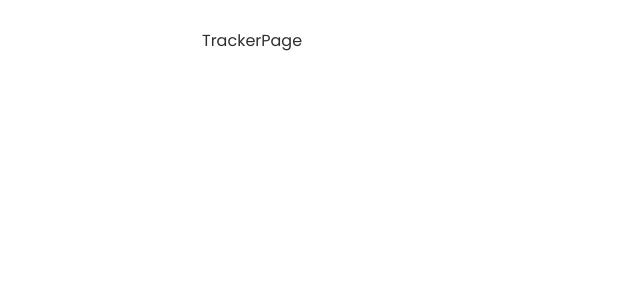
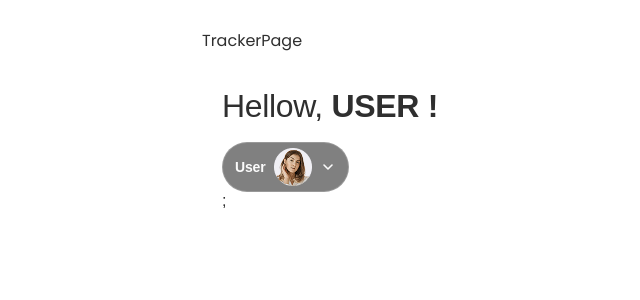
Before and after one commit to anastasiiayerashova/final-project-frontend, a React (Vite) app: page /tracker in a window 1280 px wide. Shown: the top 300 px of the page, without its empty margins (310-950 px from the left). Built offline with nearby package versions, Linux system fonts and the light colour scheme.

Commit message:
isOpen popover

```diff
--- a/src/components/UserBar/UserBar.jsx
+++ b/src/components/UserBar/UserBar.jsx
@@ -0,0 +1,29 @@
+import { useState } from 'react';
+import UserBarPopover from '../UserBarPopover/UserBarPopover';
+import s from './UserBar.module.css';
+
+const UserBar = () => {
+  const [isOpen, setIsOpen] = useState(false);
+  return (
+    <div>
+      <button className={s.btn} onClick={() => setIsOpen((prev) => !prev)}>
+        <p>User</p>
+        <img
+          src="/btn_images/avatar_btn_hello_mob-min.png"
+          alt="ellipse1"
+          width="38px"
+          height="38px"
+        />
+        <svg className="comment-prev-btn" width="16" height="16">
+          <use
+            href="/sprite.svg#chevron-down"
+            className="reviews-btn-svg"
+          ></use>
+        </svg>
+      </button>
+      {isOpen && <UserBarPopover />};
+    </div>
+  );
+};
+
+export default UserBar;
--- a/src/components/UserBar/UserBar.module.css
+++ b/src/components/UserBar/UserBar.module.css
@@ -0,0 +1,17 @@
+.btn {
+  font-weight: 700;
+  font-size: 14px;
+  line-height: 129%;
+  letter-spacing: -0.01em;
+  color: #fbfbfb;
+  height: 50px;
+  display: flex;
+  gap: 8px;
+  justify-content: center;
+  flex-direction: row;
+  align-items: center;
+  border: 1px solid rgba(251, 251, 251, 0.2);
+  border-radius: 30px;
+  padding: 6px 12px;
+  background-color: gray;
+}
--- a/src/components/UserBarPopover/UserBarPopover.jsx
+++ b/src/components/UserBarPopover/UserBarPopover.jsx
@@ -0,0 +1,28 @@
+import s from './UserBarPopover.module.css';
+
+const UserBarPopover = () => {
+  return (
+    <div className={s.barPopover}>
+      <button className={s.barBtn}>
+        <svg className="comment-prev-btn" width="16" height="16">
+          <use
+            href="/sprite.svg#chevron-down"
+            className="reviews-btn-svg"
+          ></use>
+        </svg>
+        <p>Setting</p>
+      </button>
+      <button className={s.barBtn}>
+        <svg className="comment-prev-btn" width="16" height="16">
+          <use
+            href="/sprite.svg#chevron-down"
+            className="reviews-btn-svg"
+          ></use>
+        </svg>
+        <p>Log out</p>
+      </button>
+    </div>
+  );
+};
+
+export default UserBarPopover;
--- a/src/components/UserBarPopover/UserBarPopover.module.css
+++ b/src/components/UserBarPopover/UserBarPopover.module.css
@@ -0,0 +1,26 @@
+.barPopover {
+  margin-top: 8px;
+  font-weight: 700;
+  font-size: 14px;
+  line-height: 129%;
+  color: #fbfbfb;
+  height: 72px;
+  display: flex;
+  gap: 8px;
+  justify-content: center;
+  flex-direction: column;
+  align-items: flex-start;
+  border: 1px solid rgba(251, 251, 251, 0.2);
+  border-radius: 30px;
+  padding: 20px 14px;
+  background-color: slategrey;
+}
+
+.barBtn {
+  font-family: var(--font-family);
+  display: flex;
+  gap: 8px;
+  justify-content: center;
+  flex-direction: row;
+  align-items: flex-start;
+}
--- a/src/components/UserPanel/UserPanel.jsx
+++ b/src/components/UserPanel/UserPanel.jsx
@@ -0,0 +1,28 @@
+import UserBar from '../UserBar/UserBar';
+import UserBarPopover from '../UserBarPopover/UserBarPopover';
+import s from './UserPanel.module.css';
+// import { useSelector } from 'react-redux';
+// import { selectIsLoggedIn, selectUser } from '../../redux/user/selectors'; //перевірити селектори
+
+// import AuthNav from '../AuthNav/AuthNav';
+// import UserMenu from '../UserMenu/UserMenu';
+
+const UserPanel = () => {
+  //   const isLoggedIn = useSelector(selectIsLoggedIn); //перевірити селектори
+  //   const user = useSelector(selectUser); //перевірити селектори
+
+  return (
+    <div className={s.userPanel}>
+      <h2 className={s.greetings}>
+        Hellow, <span className={s.user}> USER !</span>
+      </h2>
+      <UserBar />
+      {/* {!isLoggedIn && <div>Hello, User</div>}
+      {isLoggedIn && <div>Hello, {user.email}</div>}
+      {!isLoggedIn && <AuthNav />}
+      {isLoggedIn && <UserMenu />} */}
+    </div>
+  );
+};
+
+export default UserPanel;
--- a/src/components/UserPanel/UserPanel.module.css
+++ b/src/components/UserPanel/UserPanel.module.css
@@ -0,0 +1,23 @@
+.userPanel {
+  display: flex;
+  gap: 20px;
+  justify-content: flex-start;
+  flex-direction: column;
+  align-items: flex-start;
+  padding-left: 20px;
+  padding-top: 40px;
+  margin-bottom: 40px;
+  font-family: 'Gilroy', sans-serif;
+}
+
+.greetings {
+  font-weight: 400;
+  font-size: 32px;
+  line-height: 100%;
+  letter-spacing: -0.01em;
+  color: var(--main);
+}
+
+.user {
+  font-weight: 700;
+}
--- a/src/pages/TrackerPage/TrackerPage.jsx
+++ b/src/pages/TrackerPage/TrackerPage.jsx
@@ -1,7 +1,12 @@
+import UserPanel from '../../components/UserPanel/UserPanel';
+
 function TrackerPage() {
-    return (
-        <p>TrackerPage</p>
-    )
+  return (
+    <div>
+      <p>TrackerPage</p>
+      <UserPanel />
+    </div>
+  );
 }
 
-export default TrackerPage
+export default TrackerPage;
```
